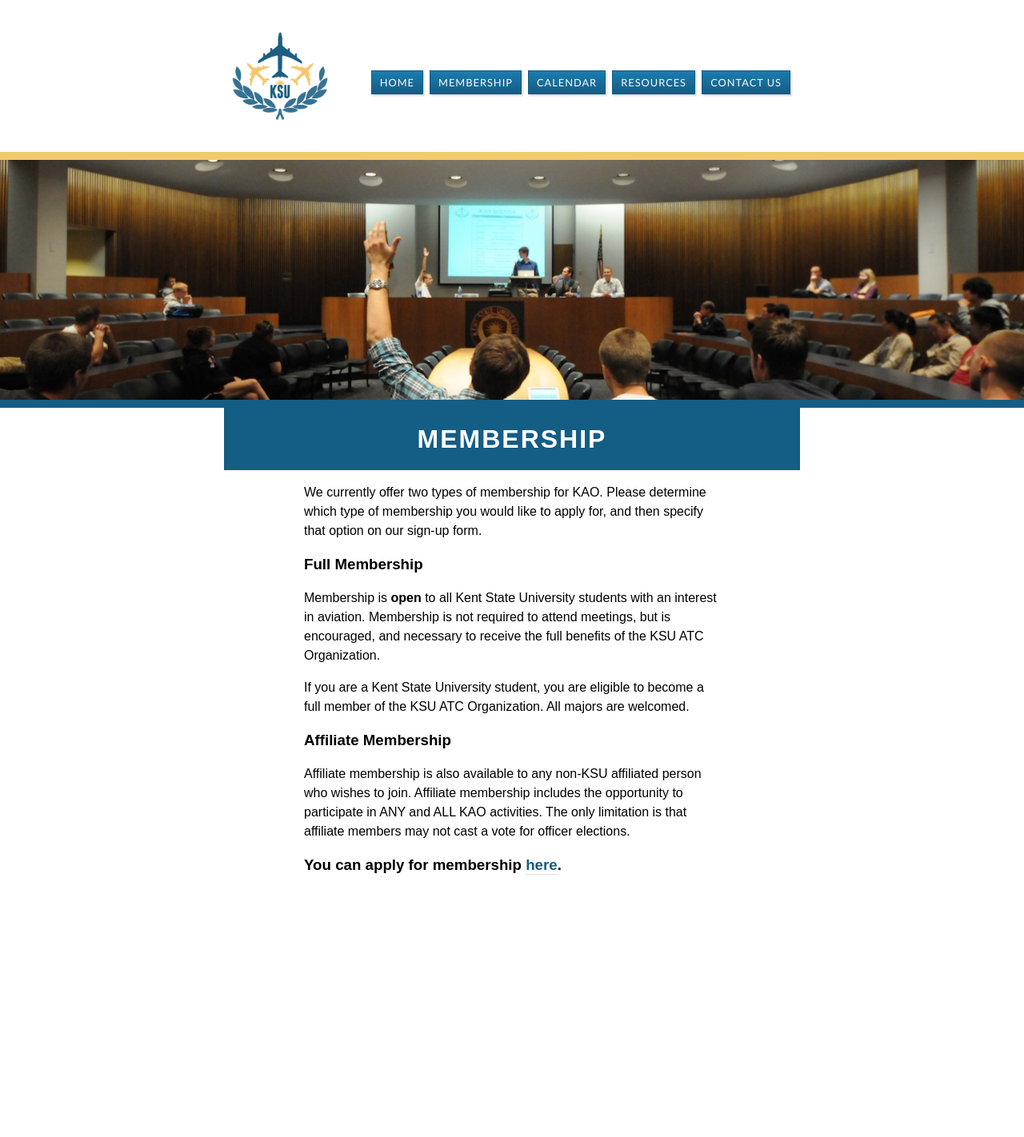
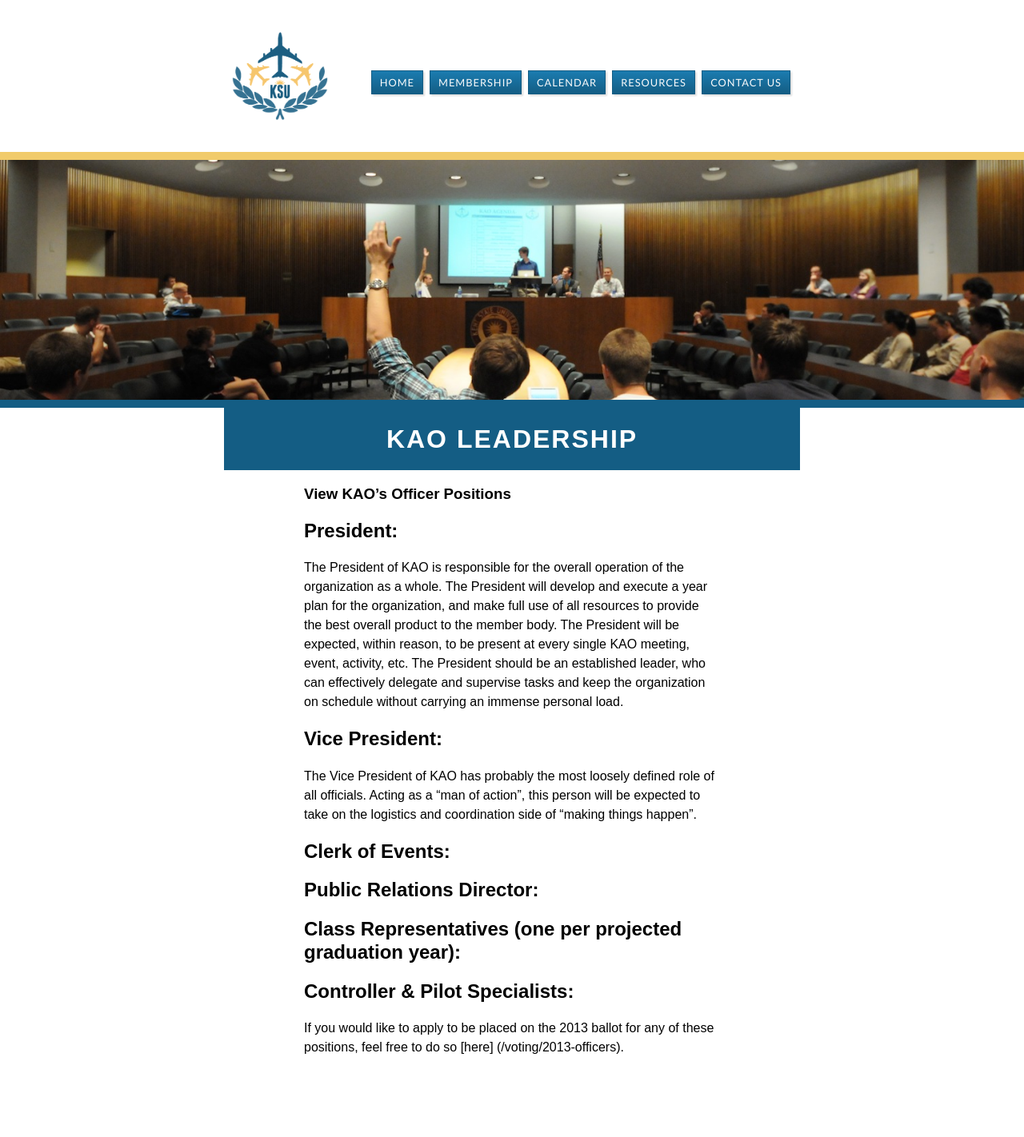
Before and after one commit to tbliss1/kentstateatc.github.com, a Jekyll site: the page built from officers/index.md, in a window 1280 px wide. Shown: the whole page at 80% size. Built offline with Jekyll 4.4.1, drawn with Linux system fonts in a browser that asks for light colours; before the commit the page ends 1193 px from its top, so only the background shows below that.

Commit message:
Update index.md
updated copy

```diff
--- a/officers/index.md
+++ b/officers/index.md
@@ -1,19 +1,33 @@
 ---
 layout: hero
-title: Membership
+title: KAO Leadership
 ---
-# Membership
+# KAO Leadership
 
-We currently offer two types of membership for KAO. Please determine which type of membership you would like to apply for, and then specify that option on our sign-up form.
+### View KAO's Officer Positions
 
-### Full Membership
+President:
+-
+The President of KAO is responsible for the overall operation of the organization as a whole. The President will develop and execute a year plan for the organization, and make full use of all resources to provide the best overall product to the member body. The President will be expected, within reason, to be present at every single KAO meeting, event, activity, etc. The President should be an established leader, who can effectively delegate and supervise tasks and keep the organization on schedule without carrying an immense personal load.
 
-Membership is **open** to all Kent State University students with an interest in aviation. Membership is not required to attend meetings, but is encouraged, and necessary to receive the full benefits of the KSU ATC Organization.
+Vice President:
+-
+The Vice President of KAO has probably the most loosely defined role of all officials. Acting as a "man of action", this person will be expected to take on the logistics and coordination side of "making things happen".
 
-If you are a Kent State University student, you are eligible to become a full member of the KSU ATC Organization. All majors are welcomed.
+Clerk of Events:
+-
 
-### Affiliate Membership
 
-Affiliate membership is also available to any non-KSU affiliated person who wishes to join. Affiliate membership includes the opportunity to participate in ANY and ALL KAO activities. The only limitation is that affiliate members may not cast a vote for officer elections.
+Public Relations Director:
+-
 
-### You can apply for membership [here](http://kentstateatc.us6.list-manage.com/subscribe?u=43d96d7228aa8f1f9461ceb13&id=fe135b2a2a).
+
+Class Representatives (one per projected graduation year):
+-
+
+
+Controller & Pilot Specialists:
+-
+
+
+If you would like to apply to be placed on the 2013 ballot for any of these positions, feel free to do so [here] (/voting/2013-officers).
```
